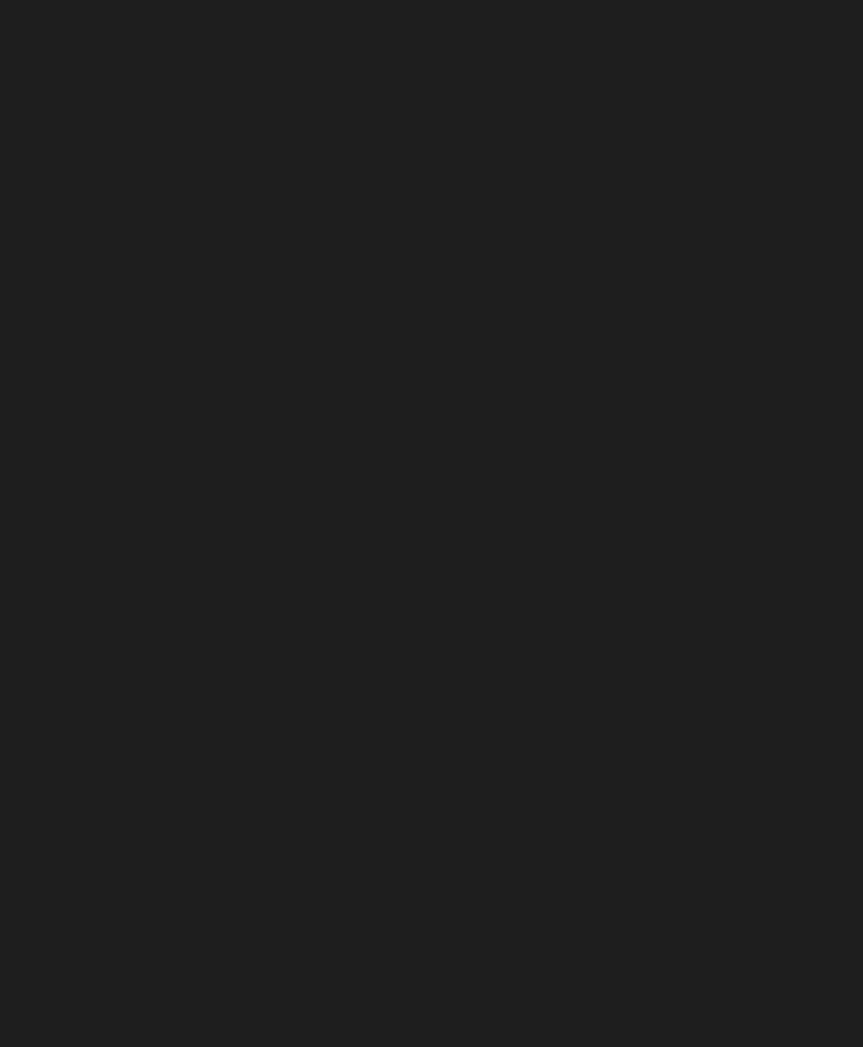
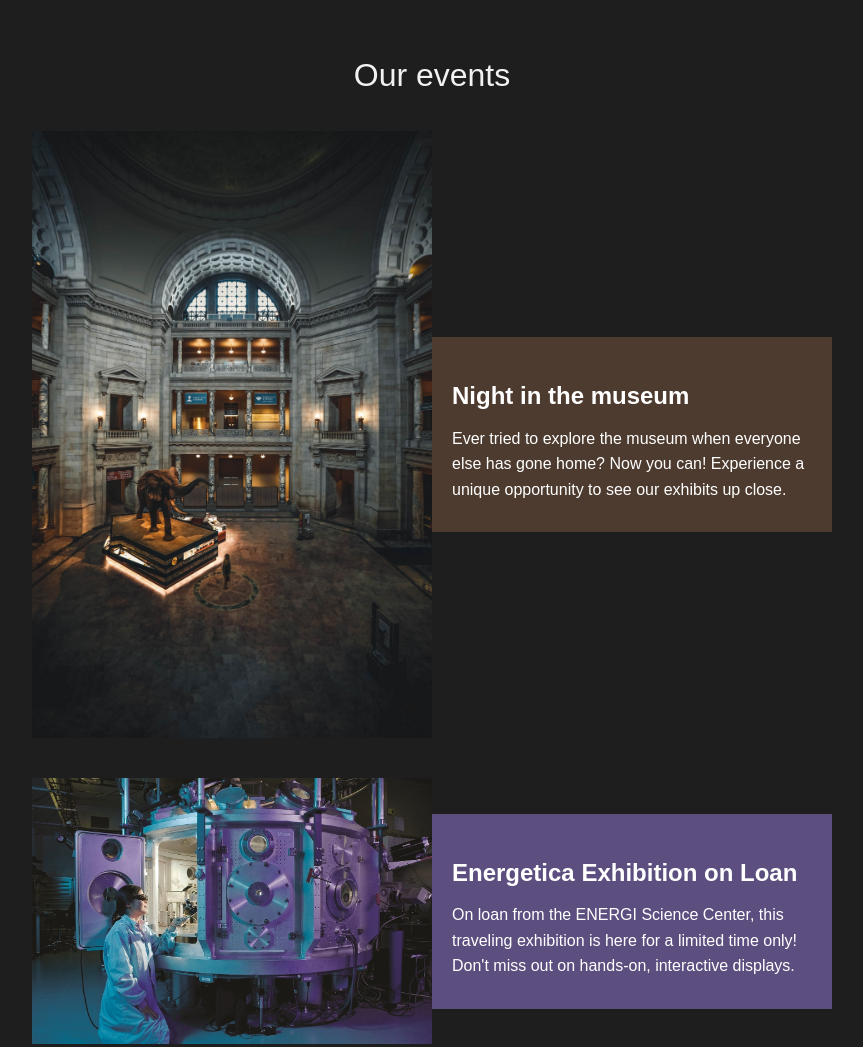
Before and after one commit to theresesvaerens/Semester-project-1, a plain HTML site: page events.html in a window 1280 px wide. Shown: the top 1047 px of the page, without its empty margins (208-1071 px from the left). Before the commit the page ends 800 px from the top, so only its background shows below. Drawn offline with Linux system fonts and the light colour scheme.

Commit message:
HTML and CSS event page

```diff
--- /dev/null
+++ b/css/_events.css
@@ -0,0 +1,43 @@
+.events-section {
+    padding: 50px 20px;
+}
+
+.events-section h2 {
+    font-size: 2rem;
+    text-align: center;
+    margin-bottom: 30px;
+}
+
+.event-card {
+    display: flex;
+    align-items: center;
+    margin-bottom: 40px;
+    max-width: 800px;
+    margin-left: auto;
+    margin-right: auto;
+}
+
+.event-card img {
+    width: 50%;
+    height: auto;
+    object-fit: cover;
+}
+
+.event-info {
+    padding: 20px;
+    width: 50%;
+    color: #ffffff;
+}
+
+.brown-bg {
+    background-color: #4d3b2f;
+}
+
+.purple-bg {
+    background-color: #5c4f7f;
+}
+
+.event-info h3 {
+    font-size: 1.5rem;
+    margin-bottom: 10px;
+}
--- a/css/_style.css
+++ b/css/_style.css
@@ -5,3 +5,4 @@
 @import url(_contribution.css);
 @import url(_exhibitions.css);
 @import url(_termsprivacy.css);
+@import url(_events.css);
--- a/events.html
+++ b/events.html
@@ -10,6 +10,33 @@
     <body>
         <header></header>
         <main>
+            <section class="events-section">
+                <h2>Our events</h2>
+
+                <div class="event-card">
+                    <img src="Images/nightonthemuseum.jpg" alt="Night in the museum">
+                    <div class="event-info brown-bg">
+                        <h3>Night in the museum</h3>
+                        <p>Ever tried to explore the museum when everyone else has gone home? Now you can! Experience a unique opportunity to see our exhibits up close.</p>
+                    </div>
+                </div>
+
+                <div class="event-card">
+                    <img src="Images/scientific-2040795_1280.jpg" alt="Energetica Exhibition on Loan">
+                    <div class="event-info purple-bg">
+                        <h3>Energetica Exhibition on Loan</h3>
+                        <p>On loan from the ENERGI Science Center, this traveling exhibition is here for a limited time only! Don't miss out on hands-on, interactive displays.</p>
+                    </div>
+                </div>
+
+                <div class="event-card">
+                    <img src="Images/ux-gun-5Mj4PO7KIFc-unsplash.jpg" alt="Visiting Professor of Aeronautics">
+                    <div class="event-info brown-bg">
+                        <h3>Visiting Professor of Aeronautics</h3>
+                        <p>We are excited to welcome Prof. Jack Smith, a leader in aerospace technology, for a series of lectures on the future of aviation and space travel.</p>
+                    </div>
+                </div>
+            </section>
         </main>
 
         <footer></footer>
```
